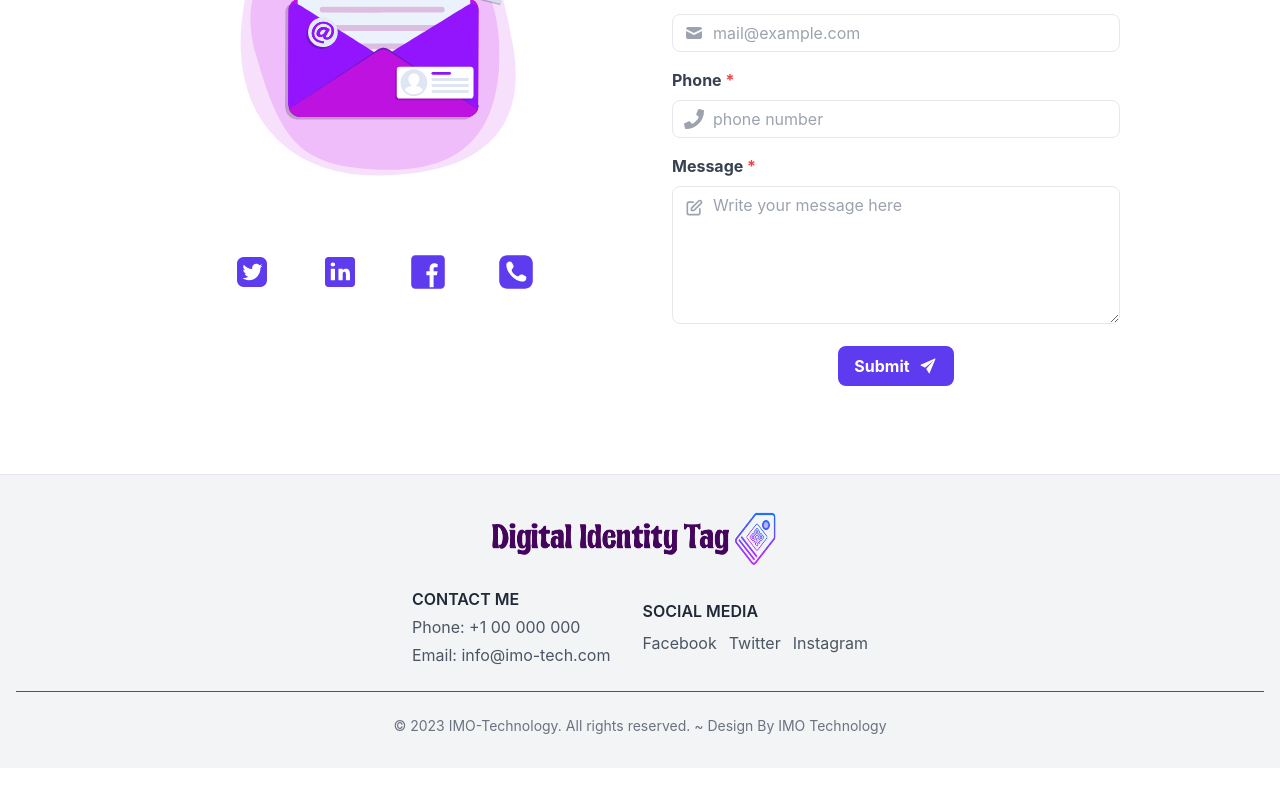
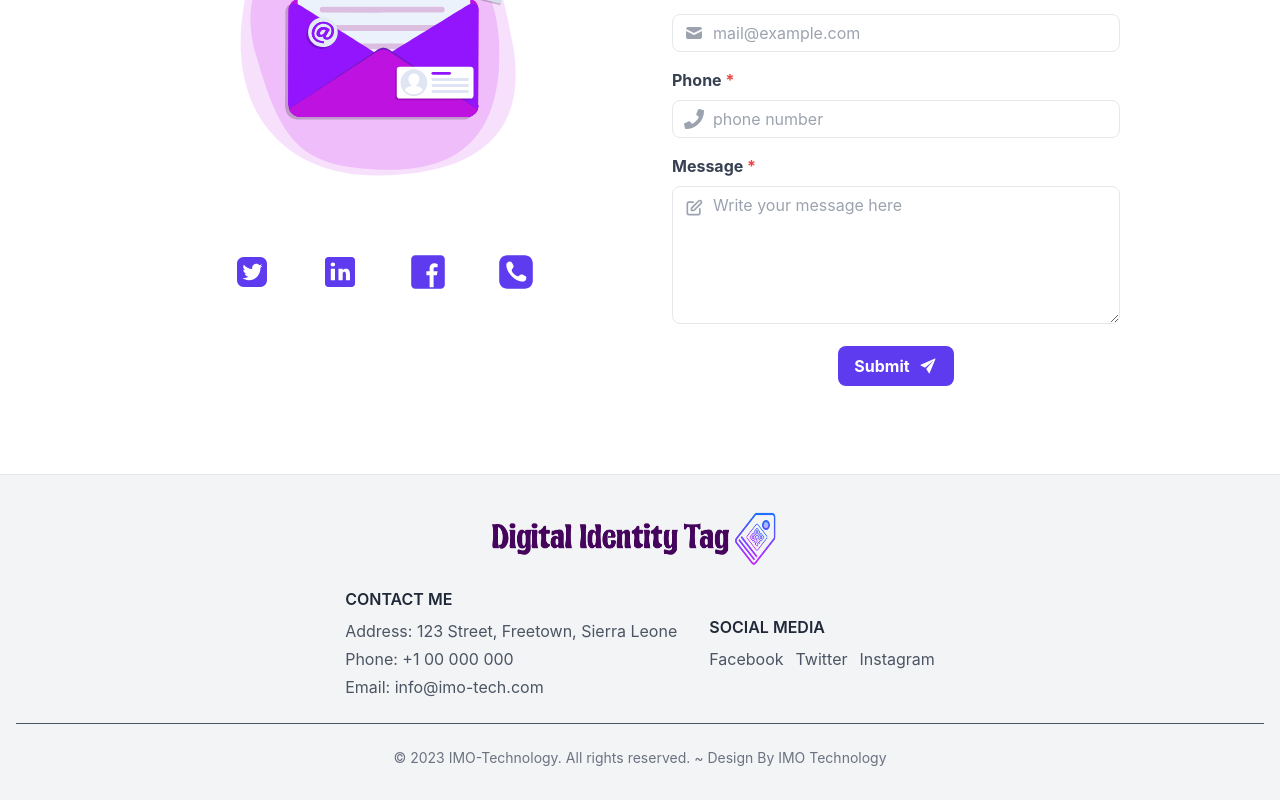
Before and after one commit to Imo-Tech-Solutions/digital_contacts, a React (Create React App) app: page / in a window 1280 px wide. Shown: the part 3901-4701 px from the top of the page. Before the commit the page ends 4669 px from the top, so only its background shows below. Built offline with nearby package versions, Linux system fonts and the light colour scheme.

Commit message:
update footer.jsx

```diff
--- a/src/components/Footer.jsx
+++ b/src/components/Footer.jsx
@@ -12,9 +12,9 @@
         <div className="flex flex-col md:flex-row justify-center items-center mt-4">
           <div className="md:mr-8">
             <h4 className="text-gray-800 uppercase font-semibold">Contact Me</h4>
-            {/* <p className="text-gray-600 mt-2">
-              Address: 123 Street, usa, United State
-            </p> */}
+            <p className="text-gray-600 mt-2">
+              Address: 123 Street, Freetown, Sierra Leone
+            </p>
             <p className="text-gray-600 mt-1">Phone: +1 00 000 000</p>
             <p className="text-gray-600 mt-1">Email: info@imo-tech.com</p>
           </div>
```
